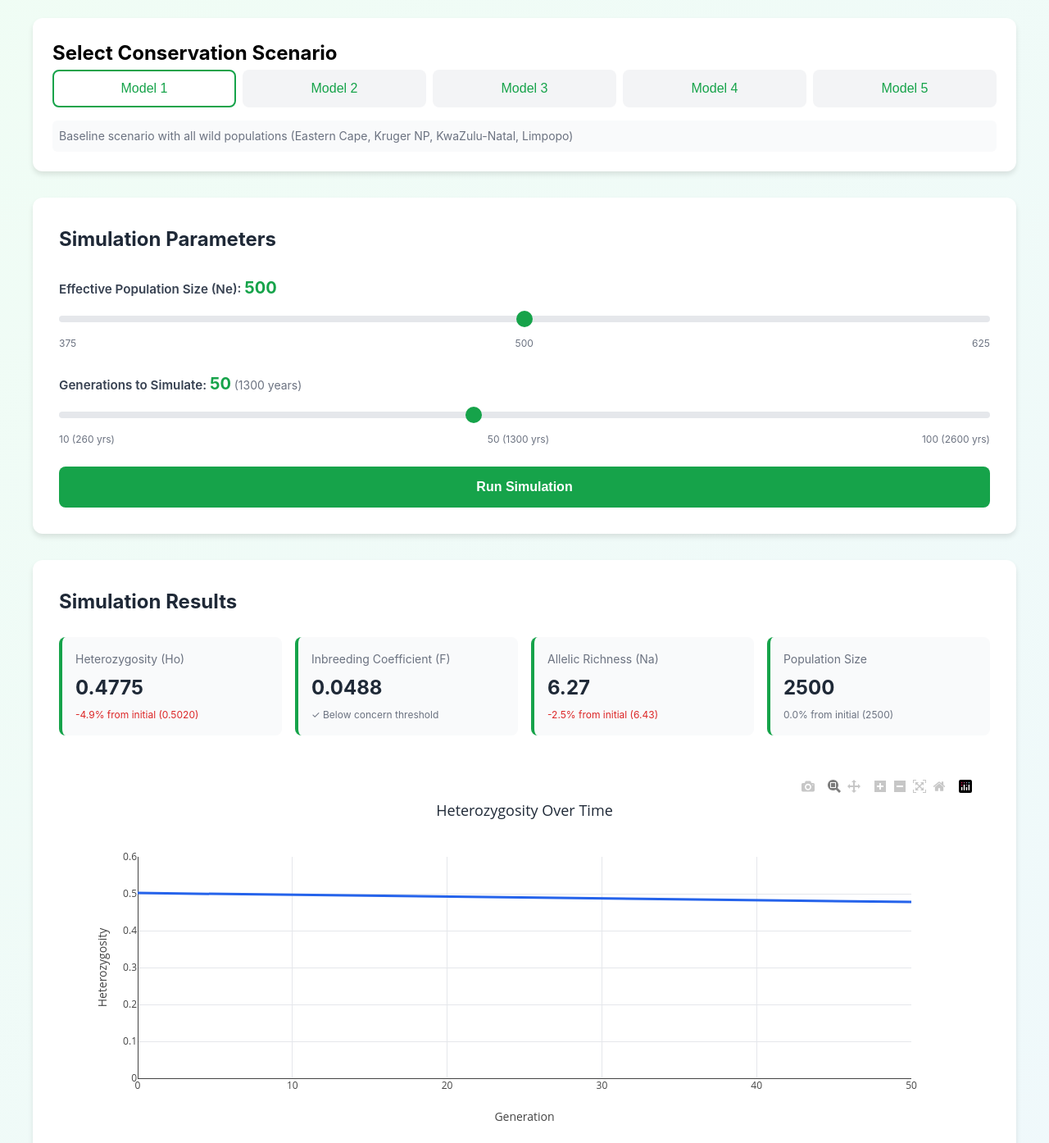
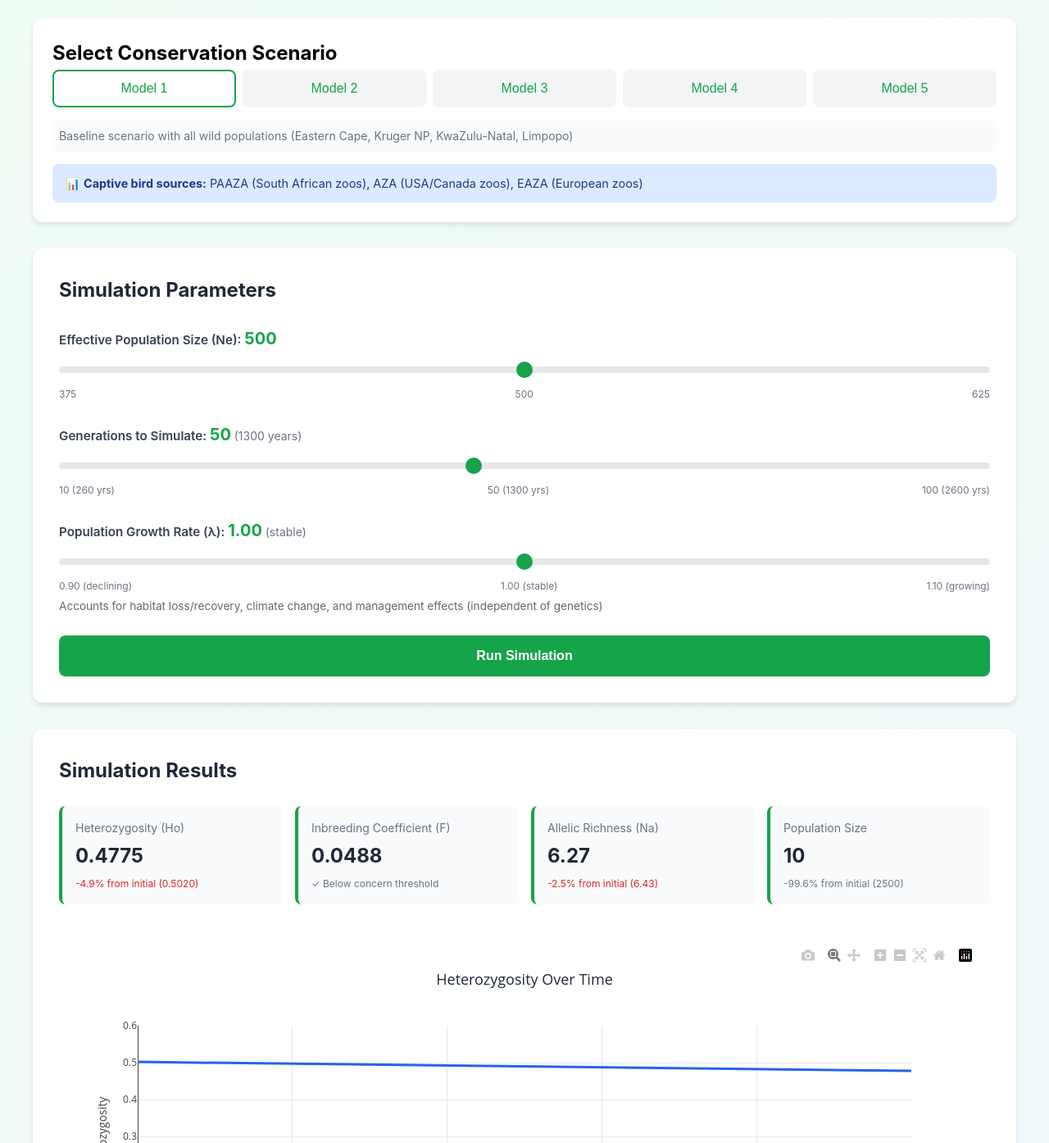
Before and after one commit to Pandabigman/SGHB_SIM, a Flask app: page / in a window 1280 px wide. Shown: the part 256-1650 px from the top of the page at 82% size. Run offline with Flask 3, Linux system fonts and the light colour scheme; parts of the project's set-up code (start-up, migrations or seed data) failed here and were passed over; some libraries are stand-ins or nearby versions.

Commit message:
added slider values for growth rate, clarified paaza, better supplementation population accounting

```diff
--- a/pred/app.py
+++ b/pred/app.py
@@ -62,11 +62,48 @@ def calculate_population_size(N0, lambda_val, t):
     return N0 * np.power(lambda_val, t)
 
 
+def calculate_population_size_with_inbreeding(N0, lambda_val, F_array, lethal_equivalents=6.29):
+    """
+    Population size with inbreeding depression
+
+    Survival is reduced by: s = exp(-B * F)
+    where B = lethal equivalents (typical range: 3-12 for mammals)
+
+    For Southern Ground Hornbill, using B = 6.29 (moderate inbreeding depression)
+    Based on O'Grady et al. 2006 review of inbreeding depression in wild populations
+
+    Args:
+        N0: Initial population size
+        lambda_val: Base growth rate (without inbreeding)
+        F_array: Array of inbreeding coefficients over time
+        lethal_equivalents: Number of lethal equivalents (default 6.29)
+
+    Returns: Array of population sizes incorporating inbreeding depression
+    """
+    N = np.zeros(len(F_array))
+    N[0] = N0
+
+    for t in range(1, len(F_array)):
+        # Calculate survival reduction due to inbreeding
+        inbreeding_survival = np.exp(-lethal_equivalents * F_array[t])
+
+        # Adjusted growth rate
+        lambda_adjusted = lambda_val * inbreeding_survival
+
+        # Population size at time t
+        N[t] = N[t-1] * lambda_adjusted
+
+        # Prevent population from going extinct (minimum viable)
+        N[t] = max(N[t], 10)
+
+    return N
+
+
 
 # MODEL IMPLEMENTATIONS
 
 
-def run_model_1(Ne, generations):
+def run_model_1(Ne, generations, lambda_val=1.0):
     """
     Model 1: Baseline - All wild populations
     Uses real CSV data if available
@@ -84,20 +121,27 @@ def run_model_1(Ne, generations):
         He0 = 0.568
         A0 = 6.429
         N0 = 2500
+    t = np.arange(0, generations + 1)
 
-    lambda_val = 1.0
-    t = np.arange(0, generations + 1)
+    # Calculate genetic metrics
+    Ho_vals = calculate_heterozygosity_loss(H0, Ne, t)
+    He_vals = calculate_heterozygosity_loss(He0, Ne, t)
+    F_vals = calculate_inbreeding(Ne, t)
+    Na_vals = calculate_allelic_diversity(A0, Ne, t)
+
+    # Calculate population size WITH inbreeding depression
+    N_vals = calculate_population_size_with_inbreeding(N0, lambda_val, F_vals)
 
     return {
         'model_number': 1,
         'model_name': 'Baseline (All Wild Populations)',
         'generations': t.tolist(),
         'years': (t * 26).tolist(),
-        'Ho': calculate_heterozygosity_loss(H0, Ne, t).tolist(),
-        'He': calculate_heterozygosity_loss(He0, Ne, t).tolist(),
-        'F': calculate_inbreeding(Ne, t).tolist(),
-        'Na': calculate_allelic_diversity(A0, Ne, t).tolist(),
-        'population': calculate_population_size(N0, lambda_val, t).tolist(),
+        'Ho': Ho_vals.tolist(),
+        'He': He_vals.tolist(),
+        'F': F_vals.tolist(),
+        'Na': Na_vals.tolist(),
+        'population': N_vals.tolist(),
         'Ne': Ne,
         'initial': {'Ho': H0, 'He': He0, 'Na': A0, 'N': N0},
         'parameters': {
@@ -105,12 +149,13 @@ def run_model_1(Ne, generations):
             'N0': int(N0),
             'lambda': lambda_val,
             'data_source': 'CSV' if GENETIC_DATA else 'default',
-            'populations': ['Eastern Cape', 'Kruger NP', 'KwaZulu-Natal', 'Limpopo']
+            'populations': ['Eastern Cape', 'Kruger NP', 'KwaZulu-Natal', 'Limpopo'],
+            'inbreeding_depression': 'enabled (B=6.29 lethal equivalents)'
         }
     }
 
 
-def run_model_2(Ne, generations):
+def run_model_2(Ne, generations, lambda_val=1.0):
     """
     Model 2: Population Loss - Only Kruger + Limpopo
     Uses real CSV data to show actual allele loss
@@ -134,19 +179,27 @@ def run_model_2(Ne, generations):
 
     # Scale Ne proportionally
     Ne_scaled = int(Ne * (N0 / 2500))
-    lambda_val = 1.0
     t = np.arange(0, generations + 1)
+
+    # Calculate genetic metrics
+    Ho_vals = calculate_heterozygosity_loss(H0, Ne_scaled, t)
+    He_vals = calculate_heterozygosity_loss(He0, Ne_scaled, t)
+    F_vals = calculate_inbreeding(Ne_scaled, t)
+    Na_vals = calculate_allelic_diversity(A0, Ne_scaled, t)
+
+    # Calculate population size WITH inbreeding depression
+    N_vals = calculate_population_size_with_inbreeding(N0, lambda_val, F_vals)
 
     return {
         'model_number': 2,
         'model_name': 'Population Loss (Kruger + Limpopo Only)',
         'generations': t.tolist(),
         'years': (t * 26).tolist(),
-        'Ho': calculate_heterozygosity_loss(H0, Ne_scaled, t).tolist(),
-        'He': calculate_heterozygosity_loss(He0, Ne_scaled, t).tolist(),
-        'F': calculate_inbreeding(Ne_scaled, t).tolist(),
-        'Na': calculate_allelic_diversity(A0, Ne_scaled, t).tolist(),
-        'population': calculate_population_size(N0, lambda_val, t).tolist(),
+        'Ho': Ho_vals.tolist(),
+        'He': He_vals.tolist(),
+        'F': F_vals.tolist(),
+        'Na': Na_vals.tolist(),
+        'population': N_vals.tolist(),
         'Ne': Ne_scaled,
         'initial': {'Ho': H0, 'He': He0, 'Na': A0, 'N': N0},
         'parameters': {
@@ -156,12 +209,13 @@ def run_model_2(Ne, generations):
             'data_source': 'CSV' if GENETIC_DATA else 'default',
             'populations': ['Kruger NP', 'Limpopo'],
             'lost_populations': ['Eastern Cape', 'KwaZulu-Natal'],
-            'alleles_lost': lost_count if GENETIC_DATA else 'unknown'
+            'alleles_lost': lost_count if GENETIC_DATA else 'unknown',
+            'inbreeding_depression': 'enabled (B=6.29 lethal equivalents)'
         }
     }
 
 
-def run_model_3(Ne, generations):
+def run_model_3(Ne, generations, lambda_val=1.0):
     """
     Model 3: Low Supplementation - Add 4 PAAZA birds per generation
     Uses real CSV data to track actual genetic contribution
@@ -183,43 +237,69 @@ def run_model_3(Ne, generations):
         He = [r['He'] for r in results]
         Na = [r['Na'] for r in results]
         F = [r['FIS'] for r in results]
-        N = [r['population_size'] for r in results]
+        sample_sizes = [r['population_size'] for r in results]
 
         # Scale population to census size
-        N = [n * (2500 / 199) for n in N]
+        N_base = [n * (2500 / 199) for n in sample_sizes]
+        N0 = N_base[0]
+
+        # Apply inbreeding depression to wild-born population
+        F_array = np.array(F)
+        N_wild = calculate_population_size_with_inbreeding(N0, lambda_val, F_array)
+
+        # Track supplemented birds separately (4 per generation)
+        # Released birds have lower inbreeding and survive at 90% of wild rate
+        N_released = np.zeros(len(N_wild))
+        birds_per_gen = 4
+        captive_survival_multiplier = 0.9
+
+        for gen in range(len(N_wild)):
+            # Track all cohorts of released birds
+            for release_gen in range(gen + 1):
+                time_since_release = gen - release_gen
+                # Released birds experience lower inbreeding depression
+                avg_F_since_release = np.mean(F_array[release_gen:gen+1])
+                survival = np.exp(-6.29 * avg_F_since_release * 0.3) * captive_survival_multiplier
+                cohort_survivors = birds_per_gen * (survival ** time_since_release)
+                N_released[gen] += cohort_survivors
+
+        # Total population = wild-born + released survivors
+        N = N_wild + N_released
 
         t = np.arange(0, generations + 1)
 
         return {
             'model_number': 3,
-            'model_name': 'Low Supplementation (+4 PAAZA/gen)',
+            'model_name': 'Low Supplementation (+4 SA Captive/gen)',
             'generations': t.tolist(),
             'years': (t * 26).tolist(),
             'Ho': Ho,
             'He': He,
             'F': F,
             'Na': Na,
-            'population': N,
+            'population': N.tolist(),
             'Ne': Ne,
             'initial': {'Ho': Ho[0], 'He': He[0], 'Na': Na[0], 'N': N[0]},
             'parameters': {
                 'Ne': Ne,
                 'N0': int(N[0]),
-                'lambda': 1.0,
+                'lambda': lambda_val,
                 'data_source': 'CSV_simulation',
-                'supplementation': '4 PAAZA birds per generation',
-                'novel_alleles_added': len(GENETIC_DATA['novel_alleles']['paaza'])
+                'supplementation': '4 South African captive birds per generation',
+                'supplementation_source': 'PAAZA (Pan-African Association of Zoos and Aquaria)',
+                'novel_alleles_added': len(GENETIC_DATA['novel_alleles']['paaza']),
+                'inbreeding_depression': 'enabled (B=6.29 lethal equivalents)'
             }
         }
     else:
         # Fallback: Generic supplementation model
-        return run_generic_supplementation_model(Ne, generations,
+        return run_generic_supplementation_model(Ne, generations, lambda_val,
                                                   birds_per_gen=4,
                                                   model_num=3,
-                                                  source='PAAZA')
+                                                  source='SA Captive')
 
 
-def run_model_4(Ne, generations):
+def run_model_4(Ne, generations, lambda_val=1.0):
     """
     Model 4: High Supplementation - Add 10 PAAZA birds per generation
     """
@@ -238,38 +318,67 @@ def run_model_4(Ne, generations):
         He = [r['He'] for r in results]
         Na = [r['Na'] for r in results]
         F = [r['FIS'] for r in results]
-        N = [r['population_size'] * (2500 / 199) for r in results]
+        sample_sizes = [r['population_size'] for r in results]
+
+        # Scale population to census size
+        N_base = [n * (2500 / 199) for n in sample_sizes]
+        N0 = N_base[0]
+
+        # Apply inbreeding depression to wild-born population
+        F_array = np.array(F)
+        N_wild = calculate_population_size_with_inbreeding(N0, lambda_val, F_array)
+
+        # Track supplemented birds separately (10 per generation)
+        # Released birds have lower inbreeding and survive at 90% of wild rate
+        N_released = np.zeros(len(N_wild))
+        birds_per_gen = 10
+        captive_survival_multiplier = 0.9
+
+        for gen in range(len(N_wild)):
+            # Track all cohorts of released birds
+            for release_gen in range(gen + 1):
+                time_since_release = gen - release_gen
+                # Released birds experience lower inbreeding depression
+                avg_F_since_release = np.mean(F_array[release_gen:gen+1])
+                survival = np.exp(-6.29 * avg_F_since_release * 0.3) * captive_survival_multiplier
+                cohort_survivors = birds_per_gen * (survival ** time_since_release)
+                N_released[gen] += cohort_survivors
+
+        # Total population = wild-born + released survivors
+        N = N_wild + N_released
 
         t = np.arange(0, generations + 1)
 
         return {
             'model_number': 4,
-            'model_name': 'High Supplementation (+10 PAAZA/gen)',
+            'model_name': 'High Supplementation (+10 SA Captive/gen)',
             'generations': t.tolist(),
             'years': (t * 26).tolist(),
             'Ho': Ho,
             'He': He,
             'F': F,
             'Na': Na,
-            'population': N,
+            'population': N.tolist(),
             'Ne': Ne,
             'initial': {'Ho': Ho[0], 'He': He[0], 'Na': Na[0], 'N': N[0]},
             'parameters': {
                 'Ne': Ne,
                 'N0': int(N[0]),
-                'lambda': 1.0,
+                'lambda': lambda_val,
                 'data_source': 'CSV_simulation',
-                'supplementation': '10 PAAZA birds per generation'
+                'supplementation': '10 South African captive birds per generation',
+                'supplementation_source': 'PAAZA (Pan-African Association of Zoos and Aquaria)',
+                'inbreeding_depression': 'enabled (B=6.29 lethal equivalents)'
             }
         }
     else:
-        return run_generic_supplementation_model(Ne, generations,
+        return run_generic_supplementation_model(Ne, generations, lambda_val,
                                                   birds_per_gen=10,
                                                   model_num=4,
-                                                  source='PAAZA')
+                                                  source='SA Captive')
 
 
-def run_model_5(Ne, generations):
+def run_model_5(Ne, generations, lambda_val=1.0):
     """
     Model 5: International Mix - Add 4 mixed birds (PAAZA/AZA/EAZA) per generation
     """
@@ -294,7 +403,34 @@ def run_model_5(Ne, generations):
         He = [r['He'] for r in results]
         Na = [r['Na'] for r in results]
         F = [r['FIS'] for r in results]
-        N = [r['population_size'] * (2500 / 199) for r in results]
+        sample_sizes = [r['population_size'] for r in results]
+
+        # Scale population to census size
+        N_base = [n * (2500 / 199) for n in sample_sizes]
+        N0 = N_base[0]
+
+        # Apply inbreeding depression to wild-born population
+        F_array = np.array(F)
+        N_wild = calculate_population_size_with_inbreeding(N0, lambda_val, F_array)
+
+        # Track supplemented birds separately (4 per generation)
+        # Released birds have lower inbreeding and survive at 90% of wild rate
+        N_released = np.zeros(len(N_wild))
+        birds_per_gen = 4
+        captive_survival_multiplier = 0.9
+
+        for gen in range(len(N_wild)):
+            # Track all cohorts of released birds
+            for release_gen in range(gen + 1):
+                time_since_release = gen - release_gen
+                # Released birds experience lower inbreeding depression
+                avg_F_since_release = np.mean(F_array[release_gen:gen+1])
+                survival = np.exp(-6.29 * avg_F_since_release * 0.3) * captive_survival_multiplier
+                cohort_survivors = birds_per_gen * (survival ** time_since_release)
+                N_released[gen] += cohort_survivors
+
+        # Total population = wild-born + released survivors
+        N = N_wild + N_released
 
         t = np.arange(0, generations + 1)
 
@@ -313,26 +449,28 @@ def run_model_5(Ne, generations):
             'He': He,
             'F': F,
             'Na': Na,
-            'population': N,
+            'population': N.tolist(),
             'Ne': Ne,
             'initial': {'Ho': Ho[0], 'He': He[0], 'Na': Na[0], 'N': N[0]},
             'parameters': {
                 'Ne': Ne,
                 'N0': int(N[0]),
-                'lambda': 1.0,
+                'lambda': lambda_val,
                 'data_source': 'CSV_simulation',
-                'supplementation': '4 mixed birds (PAAZA/AZA/EAZA) per generation',
-                'novel_alleles_total': novel_count
+                'supplementation': '4 mixed birds (South African + USA + European zoos) per generation',
+                'supplementation_sources': 'PAAZA (South Africa) + AZA (USA/Canada) + EAZA (Europe)',
+                'novel_alleles_total': novel_count,
+                'inbreeding_depression': 'enabled (B=6.29 lethal equivalents)'
             }
         }
     else:
-        return run_generic_supplementation_model(Ne, generations,
+        return run_generic_supplementation_model(Ne, generations, lambda_val,
                                                   birds_per_gen=4,
                                                   model_num=5,
                                                   source='Mixed')
 
 
-def run_generic_supplementation_model(Ne, generations, birds_per_gen, model_num, source):
+def run_generic_supplementation_model(Ne, generations, lambda_val, birds_per_gen, model_num, source):
     """
     Generic supplementation model when CSV data not available
     """
@@ -340,7 +478,6 @@ def run_generic_supplementation_model(Ne, generations, birds_per_gen, model_num,
     He0 = 0.568
     A0 = 6.429
     N0 = 2500
-    lambda_val = 1.0
 
     t = np.arange(0, generations + 1)
 
@@ -349,7 +486,6 @@ def run_generic_supplementation_model(Ne, generations, birds_per_gen, model_num,
     He_vals = []
     F_vals = []
     Na_vals = []
-    N_vals = []
 
     for gen in t:
         # Cumulative birds added
@@ -363,13 +499,33 @@ def run_generic_supplementation_model(Ne, generations, birds_per_gen, model_num,
         He = calculate_heterozygosity_loss(He0, effective_Ne, gen)
         F = calculate_inbreeding(effective_Ne, gen)
         Na = calculate_allelic_diversity(A0, effective_Ne, gen)
-        N = N0 + birds_added
 
         Ho_vals.append(Ho)
         He_vals.append(He)
         F_vals.append(F)
         Na_vals.append(Na)
-        N_vals.append(N)
+
+    # Calculate population size WITH inbreeding depression
+    F_array = np.array(F_vals)
+    N_wild = calculate_population_size_with_inbreeding(N0, lambda_val, F_array)
+
+    # Track supplemented birds separately
+    # Released birds have lower inbreeding and survive at 90% of wild rate
+    N_released = np.zeros(len(N_wild))
+    captive_survival_multiplier = 0.9
+
+    for gen in range(len(t)):
+        # Track all cohorts of released birds
+        for release_gen in range(gen + 1):
+            time_since_release = gen - release_gen
+            # Released birds experience lower inbreeding depression (30% of wild)
+            avg_F_since_release = np.mean(F_array[release_gen:gen+1])
+            survival = np.exp(-6.29 * avg_F_since_release * 0.3) * captive_survival_multiplier
+            cohort_survivors = birds_per_gen * (survival ** time_since_release)
+            N_released[gen] += cohort_survivors
+
+    # Total population = wild-born + released survivors
+    N_vals = N_wild + N_released
 
     return {
         'model_number': model_num,
@@ -380,7 +536,7 @@ def run_generic_supplementation_model(Ne, generations, birds_per_gen, model_num,
         'He': He_vals,
         'F': F_vals,
         'Na': Na_vals,
-        'population': N_vals,
+        'population': N_vals.tolist(),
         'Ne': Ne,
         'initial': {'Ho': H0, 'He': He0, 'Na': A0, 'N': N0},
         'parameters': {
@@ -388,7 +544,8 @@ def run_generic_supplementation_model(Ne, generations, birds_per_gen, model_num,
             'N0': N0,
             'lambda': lambda_val,
             'data_source': 'generic',
-            'supplementation': f'{birds_per_gen} {source} birds per generation'
+            'supplementation': f'{birds_per_gen} {source} birds per generation',
+            'inbreeding_depression': 'enabled (B=6.29 lethal equivalents)'
         }
     }
 
@@ -409,8 +566,9 @@ def simulate():
     try:
         data = request.get_json()
 
-        Ne = int(data.get('Ne', 100))
+        Ne = int(data.get('Ne', 500))
         generations = int(data.get('generations', 50))
+        lambda_val = float(data.get('lambda', 1.0))
         model = int(data.get('model', 1))
 
         # Validate inputs
@@ -418,20 +576,22 @@ def simulate():
             return jsonify({'error': 'Ne must be between 375 and 625'}), 400
         if not 10 <= generations <= 100:
             return jsonify({'error': 'Generations must be between 10 and 100'}), 400
+        if not 0.5 <= lambda_val <= 1.5:
+            return jsonify({'error': 'Lambda must be between 0.5 and 1.5'}), 400
         if not 1 <= model <= 5:
             return jsonify({'error': 'Model must be between 1 and 5'}), 400
 
         # Run appropriate model
         if model == 1:
-            results = run_model_1(Ne, generations)
+            results = run_model_1(Ne, generations, lambda_val)
         elif model == 2:
-            results = run_model_2(Ne, generations)
+            results = run_model_2(Ne, generations, lambda_val)
         elif model == 3:
-            results = run_model_3(Ne, generations)
+            results = run_model_3(Ne, generations, lambda_val)
         elif model == 4:
-            results = run_model_4(Ne, generations)
+            results = run_model_4(Ne, generations, lambda_val)
         elif model == 5:
-            results = run_model_5(Ne, generations)
+            results = run_model_5(Ne, generations, lambda_val)
 
         return jsonify(results)
 
--- a/pred/static/js/app.js
+++ b/pred/static/js/app.js
@@ -9,6 +9,7 @@ const state = {
     currentModel: 1,
     Ne: 500,
     generations: 50,
+    lambda: 1.00,
     results: null,
     isLoading: false
 };
@@ -54,6 +55,25 @@ function initializeControls() {
         genUnit.textContent = `(${years} years)`;
     });
 
+    // Lambda (growth rate) slider
+    const lambdaSlider = document.getElementById('lambda-slider');
+    const lambdaValue = document.getElementById('lambda-value');
+    const lambdaUnit = document.getElementById('lambda-unit');
+
+    lambdaSlider.addEventListener('input', (e) => {
+        state.lambda = parseFloat(e.target.value);
+        lambdaValue.textContent = state.lambda.toFixed(2);
+
+        // Update descriptive label
+        if (state.lambda < 0.98) {
+            lambdaUnit.textContent = '(declining)';
+        } else if (state.lambda > 1.02) {
+            lambdaUnit.textContent = '(growing)';
+        } else {
+            lambdaUnit.textContent = '(stable)';
+        }
+    });
+
     // Run button
     document.getElementById('run-btn').addEventListener('click', runSimulation);
 }
@@ -92,9 +112,9 @@ function updateModelDescription(modelNum) {
     const descriptions = {
         1: 'Baseline scenario with all wild populations (Eastern Cape, Kruger NP, KwaZulu-Natal, Limpopo)',
         2: 'Simulates loss of Eastern Cape and KwaZulu-Natal populations',
-        3: 'Baseline plus 4 captive birds from PAAZA added each generation',
-        4: 'Baseline plus 10 captive birds from PAAZA added each generation',
-        5: 'Baseline plus 4 birds from mixed captive sources (PAAZA/AZA/EAZA) each generation'
+        3: 'Baseline plus 4 South African captive birds (PAAZA zoos) added each generation',
+        4: 'Baseline plus 10 South African captive birds (PAAZA zoos) added each generation',
+        5: 'Baseline plus 4 birds from mixed captive sources (South African + USA + European zoos) each generation'
     };
 
     document.getElementById('model-description').textContent = descriptions[modelNum];
@@ -117,6 +137,7 @@ async function runSimulation() {
             body: JSON.stringify({
                 Ne: state.Ne,
                 generations: state.generations,
+                lambda: state.lambda,
                 model: state.currentModel
             })
         });
--- a/pred/templates/index.html
+++ b/pred/templates/index.html
@@ -38,6 +38,9 @@
             <div class="model-description" id="model-description">
                 Baseline scenario with all wild populations (Eastern Cape, Kruger NP, KwaZulu-Natal, Limpopo)
             </div>
+            <div class="info-box" style="margin-top: 15px; font-size: 0.9em;">
+                <strong>Captive bird sources:</strong> PAAZA (South African zoos), AZA (USA/Canada zoos), EAZA (European zoos)
+            </div>
         </div>
 
         <!-- Controls -->
@@ -68,6 +71,23 @@
                     <span>10 (260 yrs)</span>
                     <span>50 (1300 yrs)</span>
                     <span>100 (2600 yrs)</span>
+                </div>
+            </div>
+
+            <div class="control-group">
+                <label for="lambda-slider">
+                    Population Growth Rate (λ):
+                    <span class="value-display" id="lambda-value">1.00</span>
+                    <span class="value-unit" id="lambda-unit">(stable)</span>
+                </label>
+                <input type="range" id="lambda-slider" min="0.90" max="1.10" value="1.00" step="0.01">
+                <div class="slider-labels">
+                    <span>0.90 (declining)</span>
+                    <span>1.00 (stable)</span>
+                    <span>1.10 (growing)</span>
+                </div>
+                <div style="font-size: 0.85em; color: #666; margin-top: 5px;">
+                    Accounts for habitat loss/recovery, climate change, and management effects (independent of genetics)
                 </div>
             </div>
 
```
Also changed, not shown: pred/README.md.
